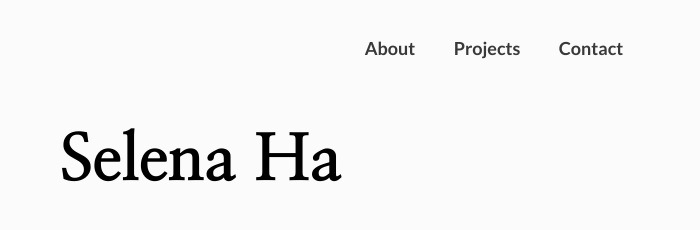
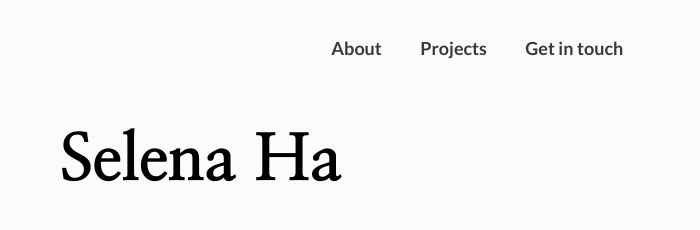
Before and after one commit to selena-ha/selena-ha.github.io, a plain HTML site: page about.html in a window 1280 px wide. Shown: the top 230 px of the page, 580-1280 px from the left. Drawn offline with Linux system fonts and the light colour scheme.

Commit message:
updating contact link, browser icon

```diff
--- a/about.html
+++ b/about.html
@@ -35,7 +35,7 @@
         <ul class="nav-menu">
             <li class="nav-item"><a href="about.html">About</a></li>
             <li class="nav-item"><a href="projects.html">Projects</a></li>
-            <li class="nav-item"><a href="#">Contact</a></li>
+                <li class="nav-item"><a href="mailto:selena.ha099@gmail.com?subject=Hello">Get in touch</a></li>
         </ul>
     </nav>
     <div id="navbar-burger" style="background: rgb(249, 249, 249);">
@@ -48,7 +48,7 @@
         <ul src="#" id="burger-menu">
             <li class="nav-item"><a href="about.html">About</a></li>
             <li class="nav-item"><a href="projects.html">Projects</a></li>
-            <li class="nav-item"><a href="#">Contact</a></li>
+            <li class="nav-item"><a href="mailto:selena.ha099@gmail.com?subject=Hello">Get in touch</a></li>
         </ul>
     </nav>
     <main class="about-main">
```
Also changed, not shown: index.html (+3 -2 lines), medpak.html (+2 -2 lines), perfect-property.html (+2 -2 lines), projects.html (+2 -2 lines), assets/portfolio-icon.png (added).
